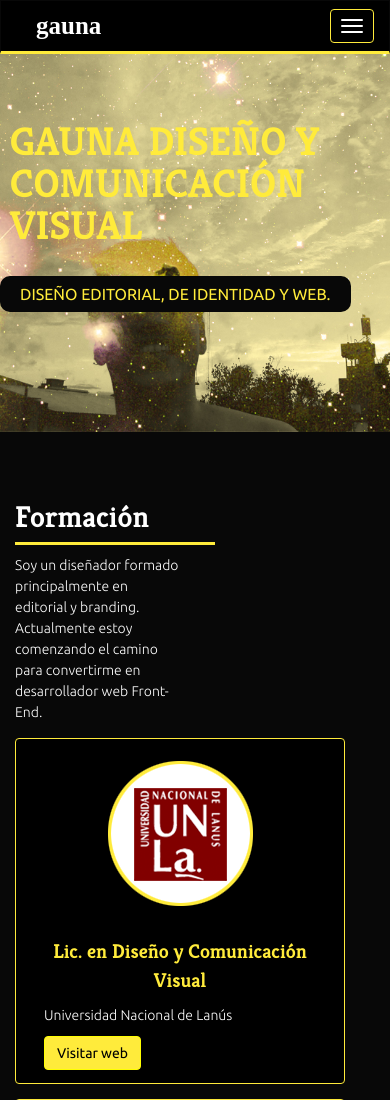
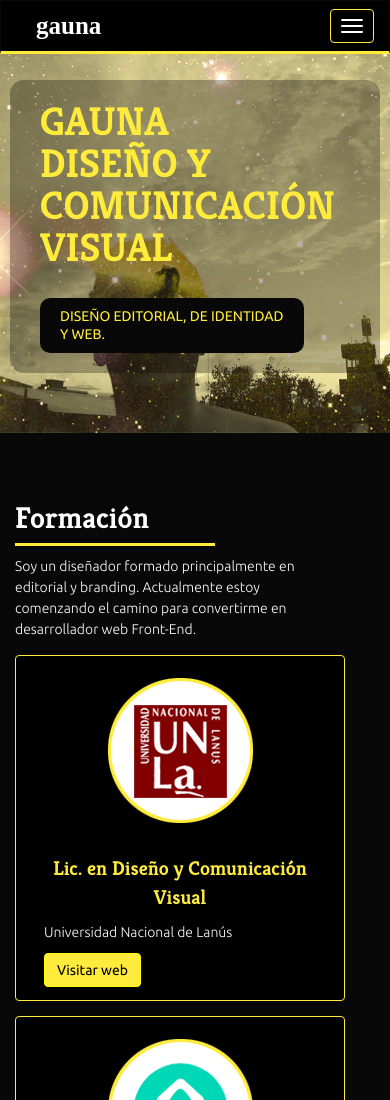
Before and after one commit to PatricioGauna/website_gauna, a plain HTML site: page index.html in a window 390 px wide. Shown: the top 1100 px of the page. Drawn offline with nearby package versions, Linux system fonts and the light colour scheme; a web font is replaced by a local one.

Commit message:
version final

```diff
--- a/index.html
+++ b/index.html
@@ -67,10 +67,11 @@
 		<!--<img src="img/header.jpg">
 -->
 		<div class="contenedor">
-
+			<div class="fondo">
 			<h1>Gauna diseño y comunicación visual</h1>
 			<h3>Diseño editorial, de identidad y web.</h3>
 			<a href="#1"><button type="button" class="btn btn-warning hidden-xs">¡Vení a conocerme!</button></a>
+			</div>
 
 		</div>
 
@@ -87,6 +88,7 @@
 
 		<div class="separador"></div>
 		<p>Soy un diseñador formado principalmente en editorial y branding. Actualmente estoy comenzando el camino para convertirme en desarrollador web Front-End.</p>
+
 		<div class="row">
   			<div class="col-sm-4 col-md-4">
     		<div class="thumbnail">
@@ -94,7 +96,7 @@
       		<div class="caption">
        		 	<h3>Lic. en Diseño y Comunicación Visual</h3>
         		<p>Universidad Nacional de Lanús</p>
-        		<p><a href="http://www.unla.edu.ar" target= "_blank" class="btn btn-primary" role="button">Visitar web</a>
+        		<p><a href="http://www.unla.edu.ar" target= "_blank" class="btn btn-primary" role="button">Visitar web</a></p>
       		</div>
     		</div>
 			</div>
@@ -105,10 +107,10 @@
       		<div class="caption">
        		 	<h3>Diseñador Web</h3>
         		<p>Coderhouse</p>
-        		<p><a href="https://www.coderhouse.com" target= "_blank" class="btn btn-primary" role="button">Visitar web</a>
+        		<p><a href="https://www.coderhouse.com" target= "_blank" class="btn btn-primary" role="button">Visitar web</a></p>
       		</div>
     		</div>
-			</div>
+		</div>
 	</div>
 			<!--
 
--- a/sass/style.scss
+++ b/sass/style.scss
@@ -86,6 +86,21 @@ header{
 	/*background-color: #A8B7AB;*/
 	padding: 60px 0;
 	text-align: left;
+	.fondo{
+		background: rgba(08,08,08,0.3);
+		padding: 20px;
+		@include redondeado(14px);
+		margin-top: 100px;
+		}
+		.fondo{
+ 		@media (max-width: 720px){
+			font-size: 30px;
+			margin-left: 10px;
+			margin-top: 20px;
+			margin-right: 10px;
+		}
+	}
+
 	img{
 	width:100%;
 	height: 596px;
@@ -95,11 +110,10 @@ header{
  		@media (max-width: 720px){
 			font-size: 40px;
 			margin-left: 10px;
-			margin-top: 60px;
+			width: 80%;
 		}
 	font-family: $texto2;
 	font-size: 100px;
-	margin-top: 100px;
 	margin-bottom: 30px;
 	/*width: 60%;*/
 	line-height: 105%;
@@ -118,11 +132,18 @@ header{
 	display: inline-block;
 	padding: 10px 20px;
 	font-weight: 500;
-	margin-bottom: 60px;
 	border-radius: 10px;
+ 		@media (max-width: 720px){
+			font-size: 14px;
+			margin-left: 10px;
+			width: 80%;
+			line-height: 125%;
+		}
 	}
 	.btn-warning{
 		color: black;
+		background: $amarillo;
+		border-color: darken($amarillo, 20%);
 		font-family: $texto;
 		font-weight: 800;
 	}
@@ -165,6 +186,7 @@ header{
 	line-height: 150%;
 	@media (max-width: 720px){
 			margin-left: 15px;
+			width: 80%;
 		}
 
 	}
@@ -237,7 +259,6 @@ header{
 	font-size: 30px;
 	text-align: right;
 	padding: 10px 0;
-	/*border: 1px $gris-oscuro solid;*/
     margin-bottom: 10px;
     font-weight: 700;
     @media (max-width: 720px){
@@ -247,6 +268,8 @@ header{
 	.separador{
 	margin: 0 0 auto 0;
 	}
+	.row{
+    	width: 100%;
 	.areas{
 		font-family: $texto2;
 		color: $negro;
@@ -335,7 +358,7 @@ header{
 	}
 }
 }
-
+}
 
 
 .trabajos {
```
Also changed, not shown: css/style.css, 1 other file.
